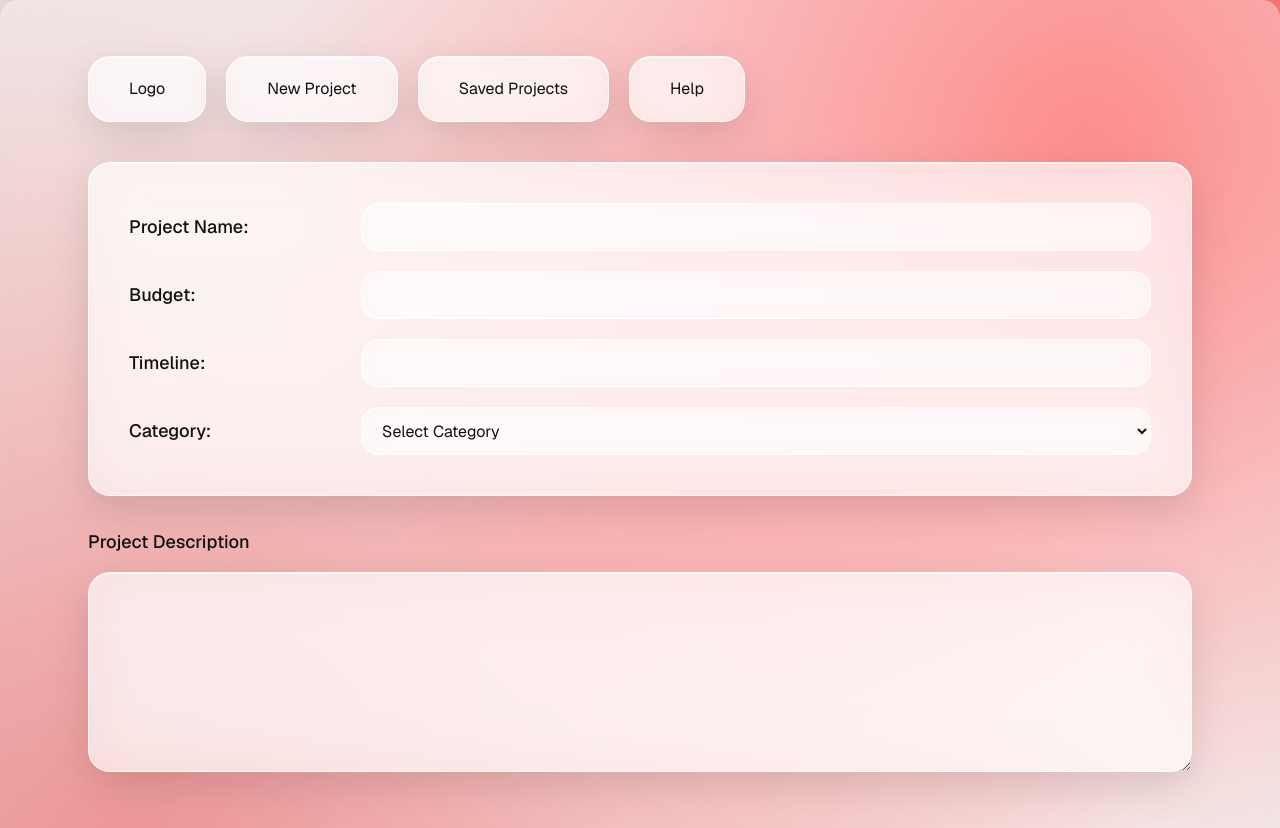
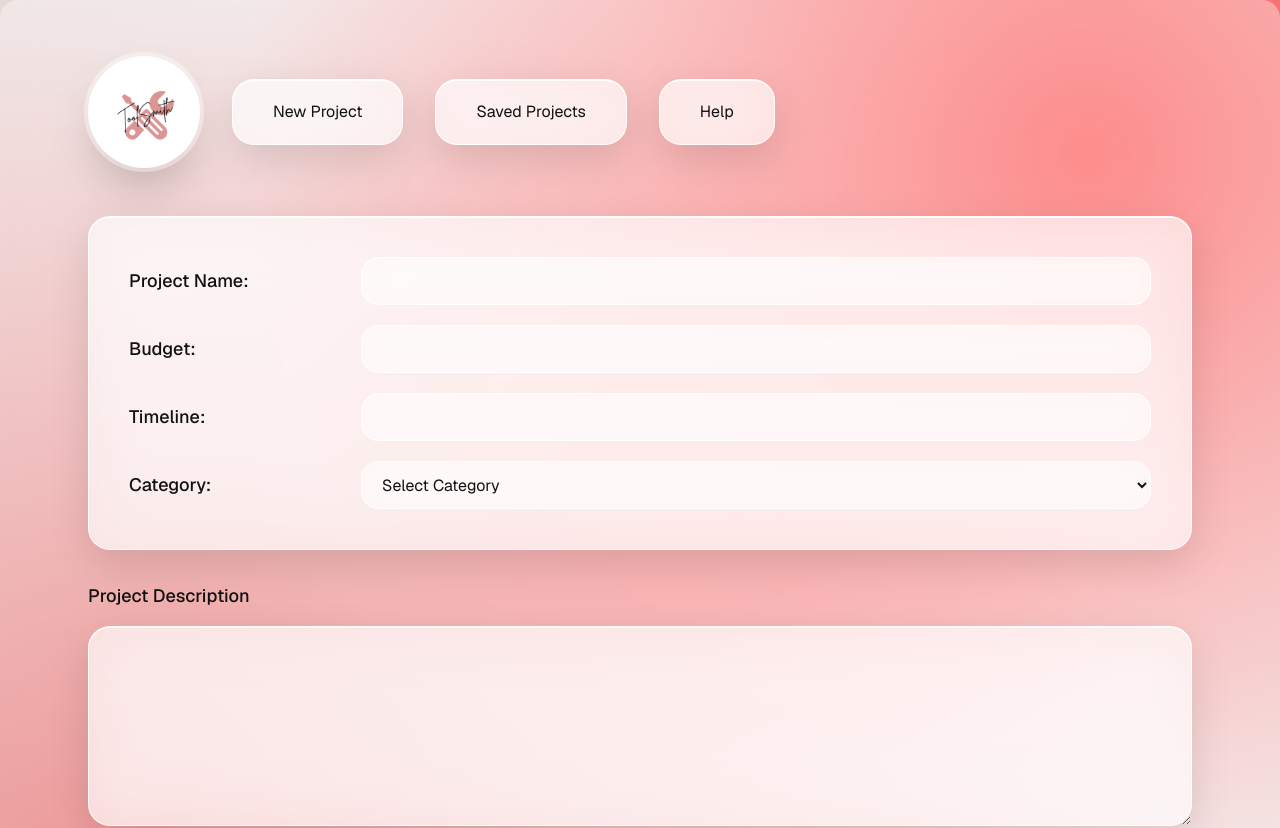
Before and after one commit to ab1kenobi/GraingerGang, a Next.js app in the folder graingergang/: page / in a window 1280 px wide. Shown: the top 828 px of the page. Built offline with nearby package versions, Linux system fonts and the light colour scheme.

Commit message:
added logo to first page

```diff
--- a/graingergang/app/page.tsx
+++ b/graingergang/app/page.tsx
@@ -14,7 +14,6 @@ export default function Home() {
       alert("Please enter a Project Name and Budget.")
       return
     }
-
     router.push("/generating")
   }
 
@@ -23,7 +22,6 @@ export default function Home() {
       alert("Please enter a Project Name and Budget.")
       return
     }
-
     router.push("/products")
   }
 
@@ -42,39 +40,59 @@ export default function Home() {
     <div className="min-h-screen bg-[#d0d0d0] p-8">
       <div className="max-w-6xl mx-auto">
 
-        {/* Header */}
-        <div className="flex gap-5 mb-10">
-          <button className="bg-white px-10 py-5">
-            Logo
-          </button>
+        {/* ================= HEADER ================= */}
+        <div className="flex items-center gap-8 mb-12">
+
+          {/* BIGGER LOGO */}
+          <img
+            src="/logo/logo.png"
+            alt="Toolsmith logo"
+            onClick={() => router.push("/")}
+            className="
+              w-28 h-28
+              rounded-full
+              object-cover
+              shadow-2xl
+              ring-4 ring-white/40
+              hover:scale-105
+              transition
+              cursor-pointer
+            "
+          />
 
           <button
             onClick={handleNewProject}
-            className="bg-white px-10 py-5 hover:bg-gray-100 transition"
+            className="bg-white px-10 py-5 rounded-2xl shadow hover:bg-gray-100 transition"
           >
             New Project
           </button>
 
           <button
             onClick={() => setShowSaved(!showSaved)}
-            className={`px-10 py-5 transition ${showSaved ? 'bg-black text-white' : 'bg-white hover:bg-gray-100'}`}
+            className={`px-10 py-5 rounded-2xl shadow transition ${
+              showSaved
+                ? "bg-black text-white"
+                : "bg-white hover:bg-gray-100"
+            }`}
           >
             Saved Projects
           </button>
 
-          <button className="bg-white px-10 py-5">
+          <button className="bg-white px-10 py-5 rounded-2xl shadow hover:bg-gray-100 transition">
             Help
           </button>
         </div>
 
 
-        {/* Saved Projects Panel */}
+        {/* ================= SAVED PROJECTS ================= */}
         {showSaved && (
           <div className="bg-white p-8 mb-8 rounded shadow">
             <h2 className="text-xl font-semibold mb-4">Saved Projects</h2>
 
             {savedProjects.length === 0 ? (
-              <p className="text-gray-500">No saved projects yet. Create a project and save it from the purchase list.</p>
+              <p className="text-gray-500">
+                No saved projects yet. Create a project and save it from the purchase list.
+              </p>
             ) : (
               <div className="space-y-3">
                 {savedProjects.map(sp => (
@@ -90,12 +108,17 @@ export default function Home() {
                         <h3 className="font-semibold text-lg">{sp.projectName}</h3>
                         <span className="text-sm text-gray-500">saved {sp.savedAt}</span>
                       </div>
+
                       <div className="flex gap-6 text-sm text-gray-600 mt-1">
                         <span>Budget: ${sp.budget.toLocaleString()}</span>
                         <span>Items: {sp.items.length}</span>
                         <span>Total: ${sp.totalCost.toFixed(2)}</span>
-                        <span className={sp.totalCost > sp.budget ? 'text-red-600 font-semibold' : 'text-green-600 font-semibold'}>
-                          {sp.totalCost > sp.budget ? 'Over Budget' : 'Under Budget'}
+                        <span className={
+                          sp.totalCost > sp.budget
+                            ? "text-red-600 font-semibold"
+                            : "text-green-600 font-semibold"
+                        }>
+                          {sp.totalCost > sp.budget ? "Over Budget" : "Under Budget"}
                         </span>
                       </div>
                     </div>
@@ -117,15 +140,15 @@ export default function Home() {
         )}
 
 
-        {/* Form */}
-        <div className="bg-white p-10 mb-8">
+        {/* ================= FORM ================= */}
+        <div className="bg-white p-10 mb-8 rounded-2xl shadow">
           <div className="space-y-5">
 
             <div className="grid grid-cols-[200px_1fr] gap-8 items-center">
               <label className="text-lg font-medium">Project Name:</label>
               <input
                 type="text"
-                className="bg-[#d0d0d0] h-12 px-4"
+                className="bg-[#d0d0d0] h-12 px-4 rounded"
                 value={project.projectName}
                 onChange={(e) =>
                   setProject({ ...project, projectName: e.target.value })
@@ -137,7 +160,7 @@ export default function Home() {
               <label className="text-lg font-medium">Budget:</label>
               <input
                 type="number"
-                className="bg-[#d0d0d0] h-12 px-4"
+                className="bg-[#d0d0d0] h-12 px-4 rounded"
                 value={project.budget || ""}
                 onChange={(e) =>
                   setProject({ ...project, budget: Number(e.target.value) })
@@ -149,7 +172,7 @@ export default function Home() {
               <label className="text-lg font-medium">Timeline:</label>
               <input
                 type="text"
-                className="bg-[#d0d0d0] h-12 px-4"
+                className="bg-[#d0d0d0] h-12 px-4 rounded"
                 value={project.timeline}
                 onChange={(e) =>
                   setProject({ ...project, timeline: e.target.value })
@@ -160,7 +183,7 @@ export default function Home() {
             <div className="grid grid-cols-[200px_1fr] gap-8 items-center">
               <label className="text-lg font-medium">Category:</label>
               <select
-                className="bg-[#d0d0d0] h-12 px-4"
+                className="bg-[#d0d0d0] h-12 px-4 rounded"
                 value={project.category}
                 onChange={(e) =>
                   setProject({ ...project, category: e.target.value })
@@ -177,14 +200,14 @@ export default function Home() {
         </div>
 
 
-        {/* Description */}
+        {/* ================= DESCRIPTION ================= */}
         <div className="mb-12">
           <label className="text-lg font-medium block mb-4">
             Project Description
           </label>
 
           <textarea
-            className="w-full bg-white border-2 border-gray-300 min-h-[200px] p-4"
+            className="w-full bg-white border-2 border-gray-300 rounded min-h-[200px] p-4"
             value={project.description}
             onChange={(e) =>
               setProject({ ...project, description: e.target.value })
@@ -193,24 +216,23 @@ export default function Home() {
         </div>
 
 
-        {/* Buttons */}
+        {/* ================= BUTTONS ================= */}
         <div className="flex gap-14 justify-center mt-16">
-
           <button
             onClick={handleGenerateAIPlan}
-            className="bg-white px-12 py-5 hover:bg-gray-100 transition font-medium"
+            className="bg-white px-12 py-5 rounded-2xl shadow hover:bg-gray-100 transition font-medium"
           >
             Generate AI Plan
           </button>
 
           <button
             onClick={handleManualBrowse}
-            className="bg-white px-12 py-5 hover:bg-gray-100 transition font-medium"
+            className="bg-white px-12 py-5 rounded-2xl shadow hover:bg-gray-100 transition font-medium"
           >
             Browse Products Manually
           </button>
+        </div>
 
-        </div>
       </div>
     </div>
   )
```
Also changed, not shown: graingergang/public/logo/logo.png (added).
